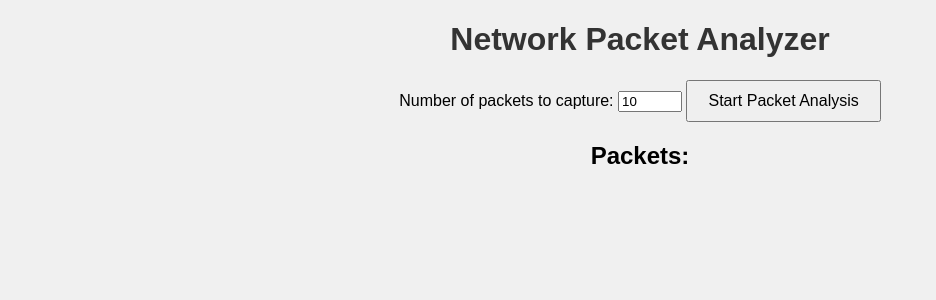
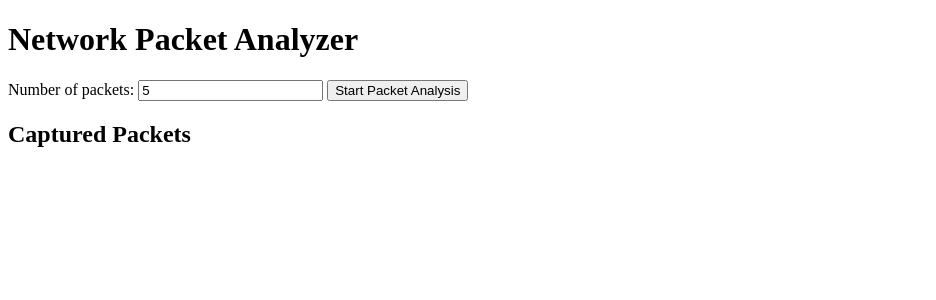
Before and after one commit to manaswinirepalle/packet-analyzer, a Flask app: page / in a window 1280 px wide. Shown: the top 300 px of the page, without its empty margins (0-936 px from the left). Run offline with Flask 3, Linux system fonts and the light colour scheme.

Commit message:
fixed index file

```diff
--- a/templates/index.html
+++ b/templates/index.html
@@ -1,23 +1,26 @@
 <!DOCTYPE html>
-<html lang="en">
+<html>
 <head>
-    <meta charset="UTF-8">
-    <meta name="viewport" content="width=device-width, initial-scale=1.0">
     <title>Network Packet Analyzer</title>
-    <link rel="stylesheet" href="{{ url_for('static', filename='style.css') }}">
 </head>
+
 <body>
+
 <h1>Network Packet Analyzer</h1>
-    <form action="/analyze" method="post">
-        <label for="count">Number of packets to capture:</label>
-        <input type="number" id="count" name="count" value="10" min="1" max="100">
+
+<form action="/start" method="POST">
+    <label>Number of packets:</label>
+    <input type="number" name="num_packets" value="5">
     <button type="submit">Start Packet Analysis</button>
 </form>
-    <h2>Packets:</h2>
+
+<h2>Captured Packets</h2>
+
 <ul>
 {% for packet in packets %}
-        <li>Source: {{ packet.src }}, Destination: {{ packet.dst }}, Protocol: {{ packet.proto }}</li>
+    <li>{{ packet }}</li>
 {% endfor %}
 </ul>
+
 </body>
 </html>
```
Lines whose indentation alone changed are shown as unchanged.
